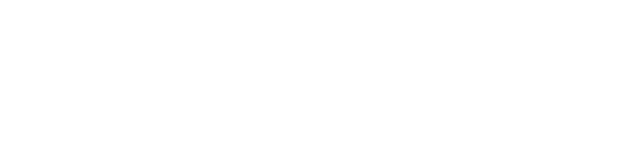
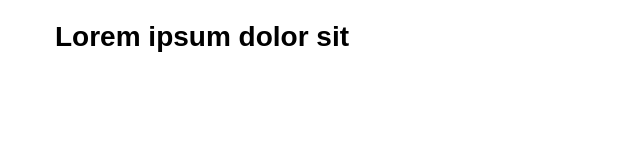
Before and after one commit to gudovaolya/project-3, a plain HTML site: page index.html in a window 1280 px wide. Shown: the whole page, without its empty margins (0-640 px from the left). Drawn offline with Linux system fonts and the light colour scheme.

Commit message:
Update index.html

```diff
--- a/index.html
+++ b/index.html
@@ -9,6 +9,10 @@
 	<link rel="stylesheet" href="css/media.css">
 </head>
 <body>
-
+	<header>
+		<div class="container">
+			<h1>Lorem ipsum dolor sit</h1>
+		</div>
+	</header>
 </body>
 </html>
```
